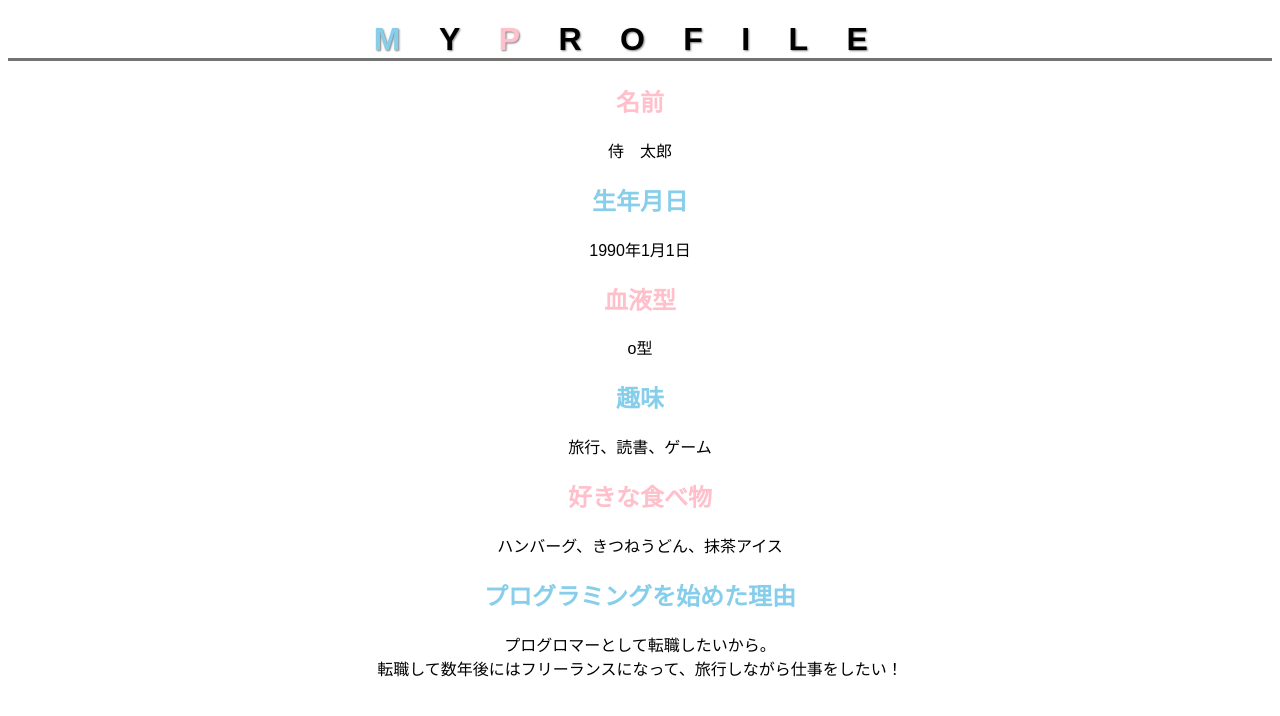
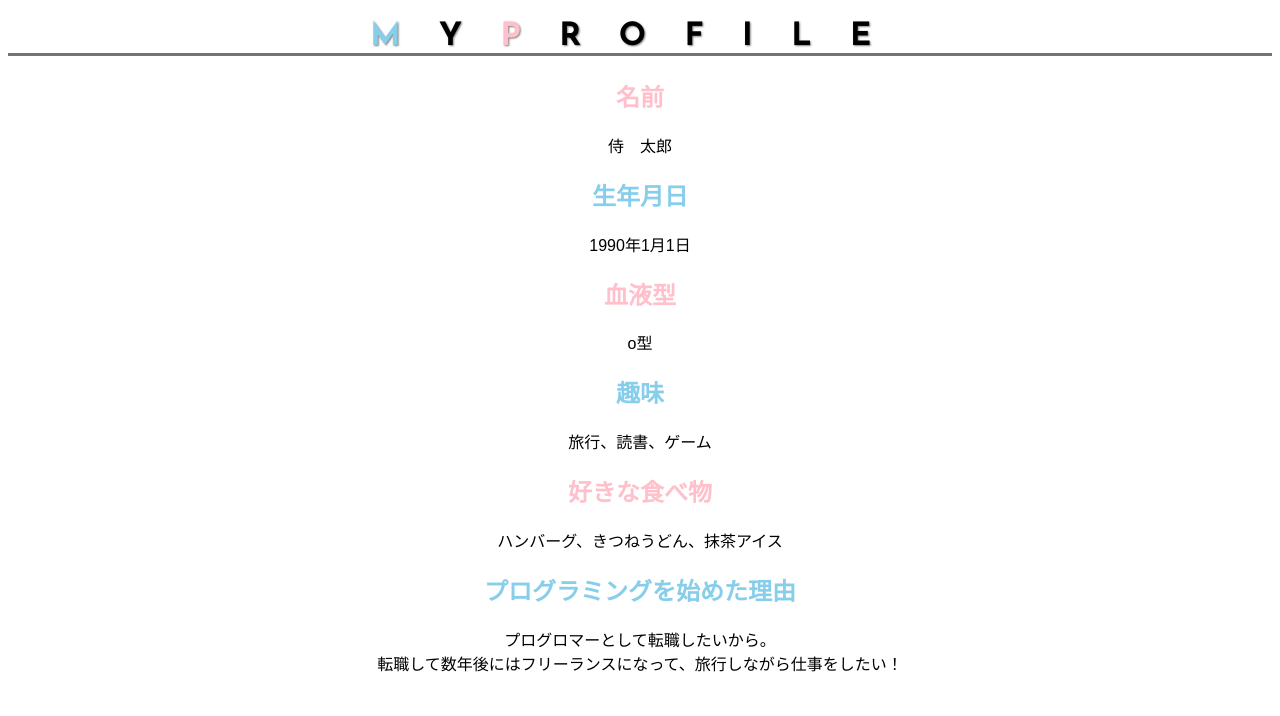
Before and after one commit to tamao21/html-css-basic-kadai, a plain HTML site: page kadai_015/kadai015.html in a window 1280 px wide. Drawn offline with Linux system fonts and the light colour scheme.

Commit message:
Update style.css

```diff
--- a/kadai_015/style.css
+++ b/kadai_015/style.css
@@ -20,10 +20,10 @@ h1 {
   letter-spacing: 1.2em;
   font-size: 2rem;
   border-bottom: solid 3px rgb(115, 115, 114);
-  font-family: "Arial", "Meiryo", sans-serif;
+  font-family: 'Josefin Sans', sans-serif;
 
 }
 
-#basic > p {
+#basic>p {
   font-weight: bold;
 }
```
